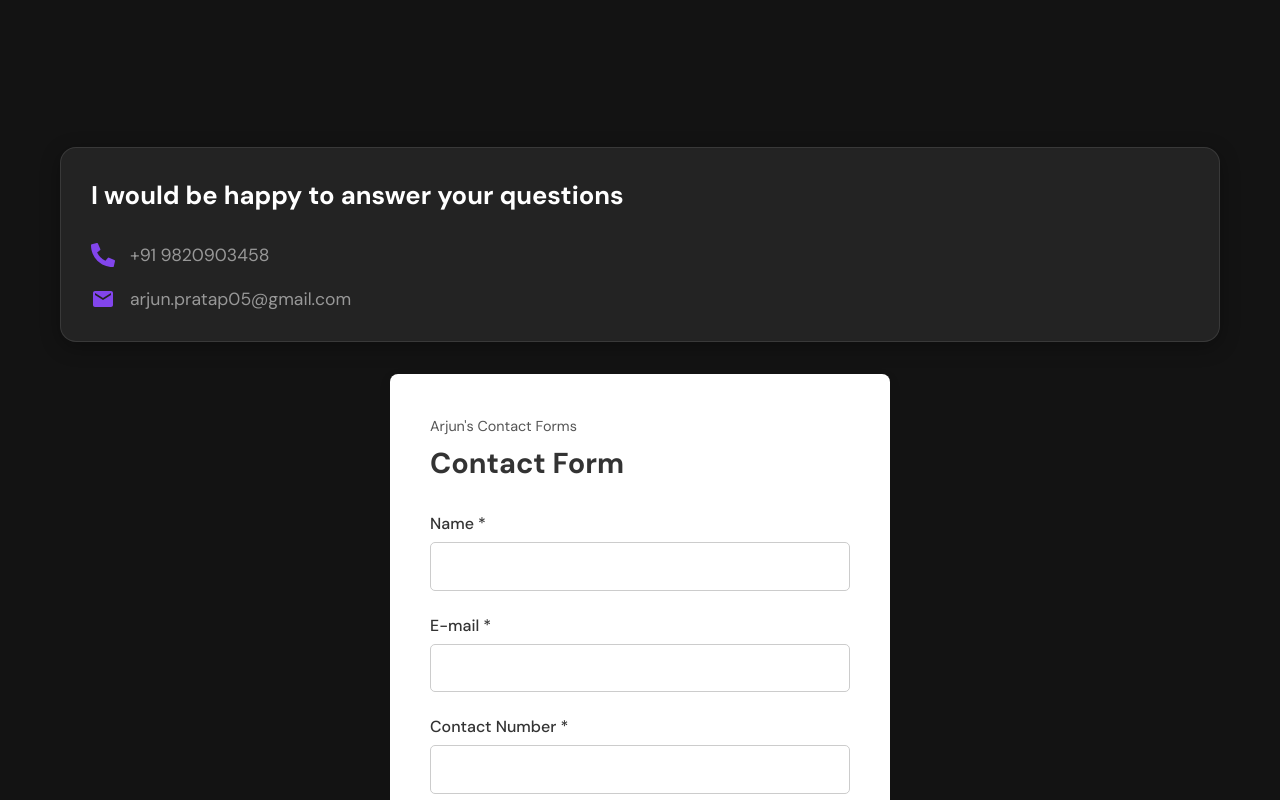
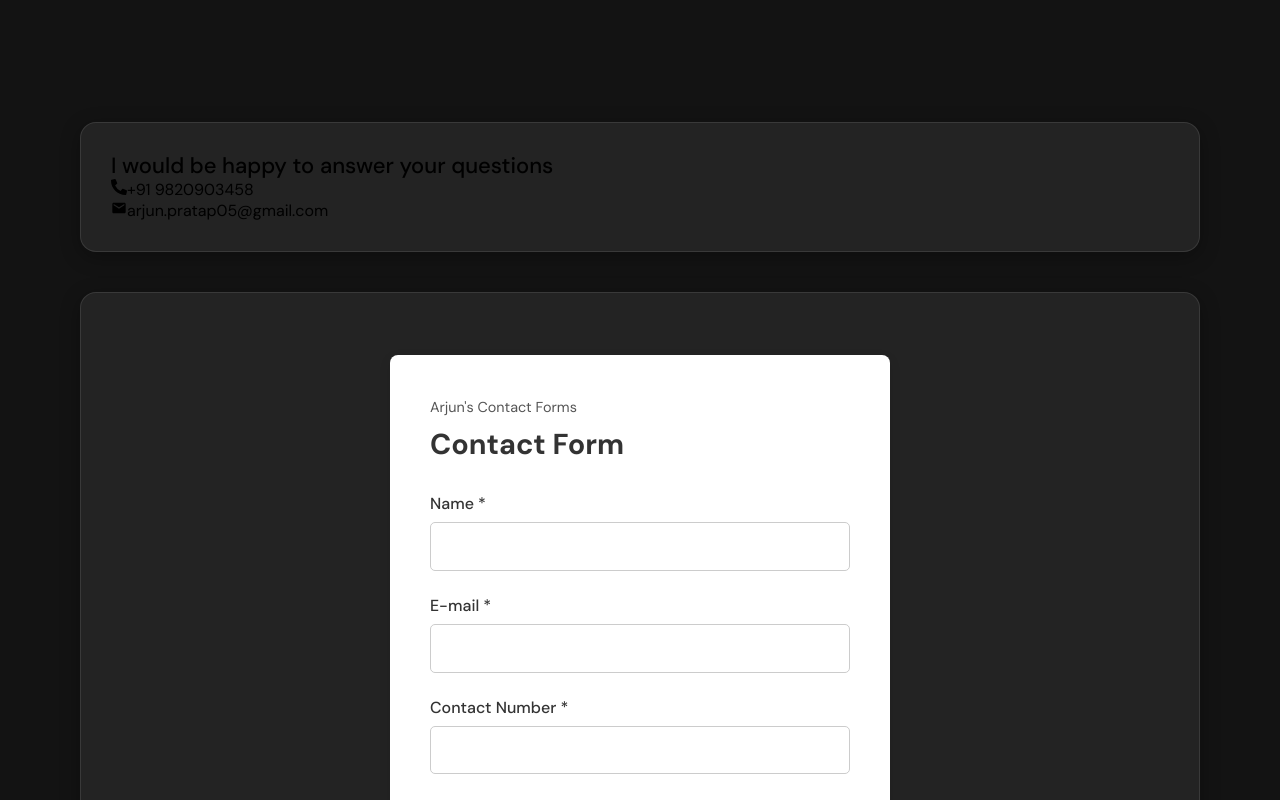
Before and after one commit to arjunprratap05/Portfolio, a React (Create React App) app: page / in a window 1280 px wide. Shown: the part 4020-4820 px from the top of the page. Built offline with nearby package versions, Linux system fonts and the light colour scheme; no server answers; the HTML template or start-up script is replaced by a standard one.

Commit message:
Initial commit

```diff
--- a/src/components/contact/contact-info/style.scss
+++ b/src/components/contact/contact-info/style.scss
@@ -1,21 +1,63 @@
 @import "../../../style-config/mixins.scss", "../../../style-config/variable.scss";
 
-.contact-info-box {
+#contact {
+    padding: 100px 0;
+    background-color: $black-light;
+    color: $white;
+
+    @include md {
+        padding: 80px 0;
+    }
+    @include sm {
+        padding: 60px 0;
+    }
+}
+
+.contact-content-wrapper {
+    display: flex;
+    flex-wrap: wrap;
+    gap: 40px;
+    max-width: 1200px;
+    margin: 0 auto;
+    padding: 0 20px;
+
+    @include md {
+        gap: 30px;
+        padding: 0 15px;
+    }
+    @include sm {
+        flex-direction: column;
+        gap: 25px;
+        padding: 0 10px;
+    }
+}
+
+.contact-info-container,
+.contact-form-container {
+    flex: 1;
+    min-width: 300px;
     background-color: $black-lighter;
     border-radius: 16px;
     padding: 30px;
     box-shadow: 0 5px 20px rgba(0, 0, 0, 0.3);
     border: 1px solid rgba($white, 0.1);
-    color: $white;
 
     @include md {
         padding: 25px;
+        min-width: unset;
     }
     @include sm {
         padding: 20px;
     }
+    @include xs {
+        padding: 15px;
+    }
+}
 
-    h4 {
+.contact-form {
+    width: 100%;
+
+    .form-title {
         font-size: 1.6em;
         font-weight: 600;
         color: $white;
@@ -35,45 +77,62 @@
         }
     }
 
-    .contact-option {
-        display: flex;
-        align-items: center;
+    .form-group {
         margin-bottom: 20px;
 
-        &:last-child {
-            margin-bottom: 0;
-        }
+        input,
+        textarea {
+            width: 100%;
+            padding: 15px 20px;
+            background-color: $black-light;
+            border: 1px solid rgba($white, 0.2);
+            border-radius: 8px;
+            color: $white;
+            font-size: 1em;
+            outline: none;
+            transition: border-color 0.3s ease;
 
-        svg {
-            font-size: 1.5em;
-            color: #8245ec;
-            margin-right: 15px;
-            flex-shrink: 0;
+            &:focus {
+                border-color: #8245ec;
+            }
 
-            @include md {
-                font-size: 1.3em;
-                margin-right: 12px;
+            &::placeholder {
+                color: $gray;
             }
+
             @include sm {
-                font-size: 1.2em;
-                margin-right: 10px;
+                padding: 12px 15px;
+                font-size: 0.95em;
             }
         }
 
-        .text {
-            font-size: 1.1em;
-            color: $gray;
-            word-break: break-word;
+        textarea {
+            resize: vertical;
+            min-height: 120px;
+        }
+    }
 
-            @include md {
-                font-size: 1em;
-            }
-            @include sm {
-                font-size: 0.9em;
-            }
-            @include xs {
-                font-size: 0.85em;
-            }
+    .submit-button {
+        display: block;
+        width: 100%;
+        padding: 15px 20px;
+        background-color: #8245ec;
+        color: $white;
+        border: none;
+        border-radius: 8px;
+        font-size: 1.1em;
+        font-weight: 600;
+        cursor: pointer;
+        transition: background-color 0.3s ease, transform 0.2s ease;
+
+        &:hover {
+            background-color: darken(#8245ec, 10%);
+            transform: translateY(-2px);
+        }
+
+        @include sm {
+            padding: 12px 15px;
+            font-size: 1em;
         }
     }
 }
```
